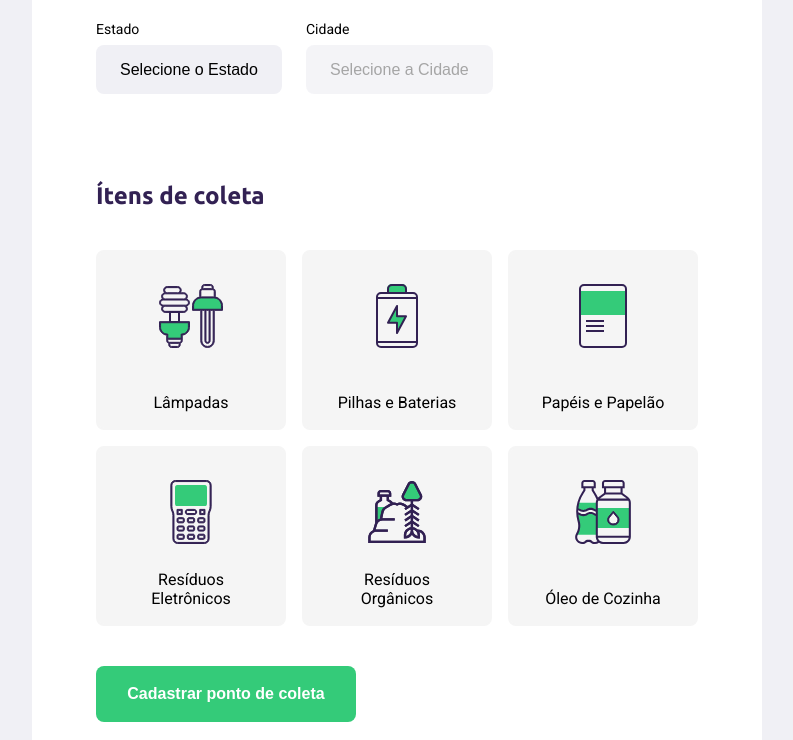
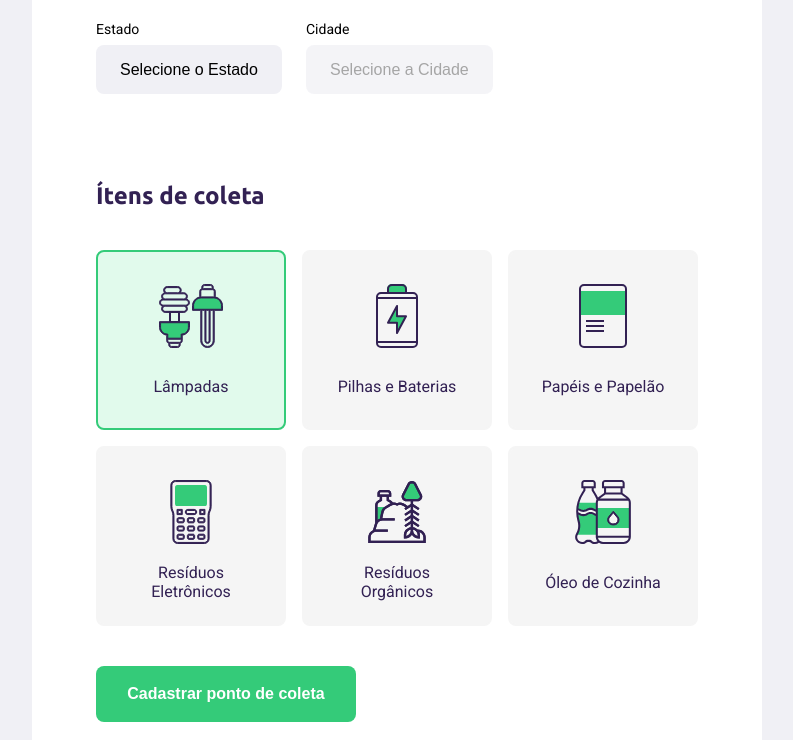
Before and after one commit to rodrigomotamendes/nlw1_trilha_starter_ecoleta, a plain HTML site: page create-point.html in a window 1280 px wide. Both pictures are taken after a click on the item "Lâmpadas". Shown: the part 585-1325 px from the top of the page, without its empty margins (243-1036 px from the left). Drawn offline with Linux system fonts and the light colour scheme; no server answers.

Commit message:
Update - Aula 03 - Escolha da stack

```diff
--- a/create-point.html
+++ b/create-point.html
@@ -112,6 +112,8 @@
 
         </div>
 
+        <input type="hidden" name="items">
+
       </fieldset>
 
 
--- a/scripts/create-point.js
+++ b/scripts/create-point.js
@@ -45,3 +45,40 @@ function getCities(event) {
 document
   .querySelector("select[name=uf]")
   .addEventListener("change", getCities)
+
+  const itemsToCollect = document.querySelectorAll(".items-grid li")
+
+  for(const item of itemsToCollect) {
+    item.addEventListener("click", handleSelectedItem)
+  }
+
+  const collectedItems = document.querySelector("input[name=items]")
+
+  let selectedItems = []
+
+  function handleSelectedItem(event) {
+    const itemLi = event.target
+
+    itemLi.classList.toggle("selected")
+
+    const itemId = itemLi.dataset.id
+
+    const alreadySelected = selectedItems.findIndex(item => {
+      const itemFound = item == itemId
+      return itemFound
+    })
+
+    if(alreadySelected >= 0) {
+      const filteredItems = selectedItems.filter(item => {
+        const itemIsDifferent = item != itemId
+        return itemIsDifferent
+      })
+
+      selectedItems = filteredItems
+    } else {
+      selectedItems.push(itemId)
+    }
+
+    collectedItems.value = selectedItems
+
+  }
--- a/styles/create-point.css
+++ b/styles/create-point.css
@@ -145,3 +145,24 @@ form button:hover {
 
   cursor: pointer;
 }
+
+.items-grid li span {
+  margin-top: 12px;
+
+  flex: 1;
+
+  display: flex;
+  align-items: center;
+
+  color: var(--title-color);
+}
+
+.items-grid li.selected {
+  background: #e1faec;
+  border: 2px solid #34cb79;
+}
+
+.items-grid li img,
+.items-grid li span {
+  pointer-events: none;
+}
```
